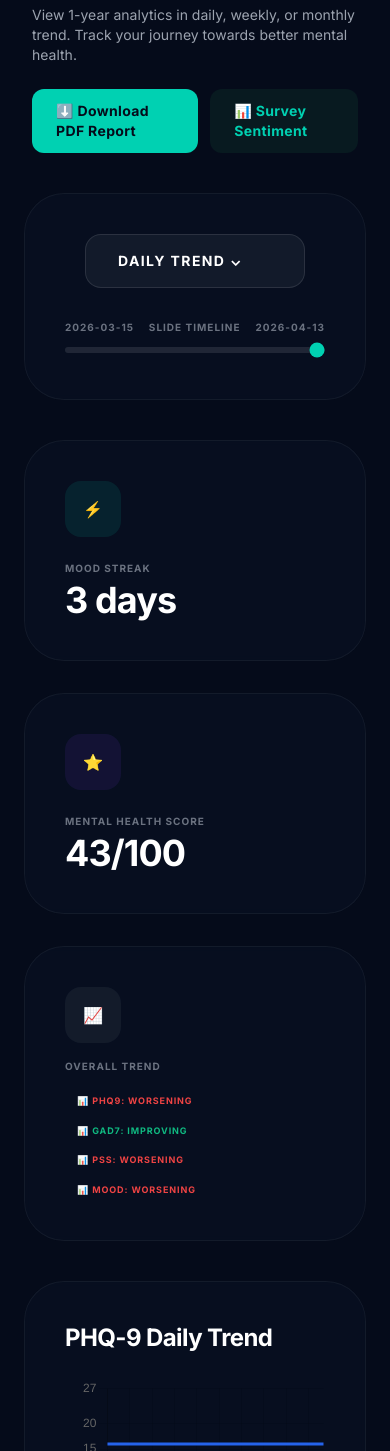
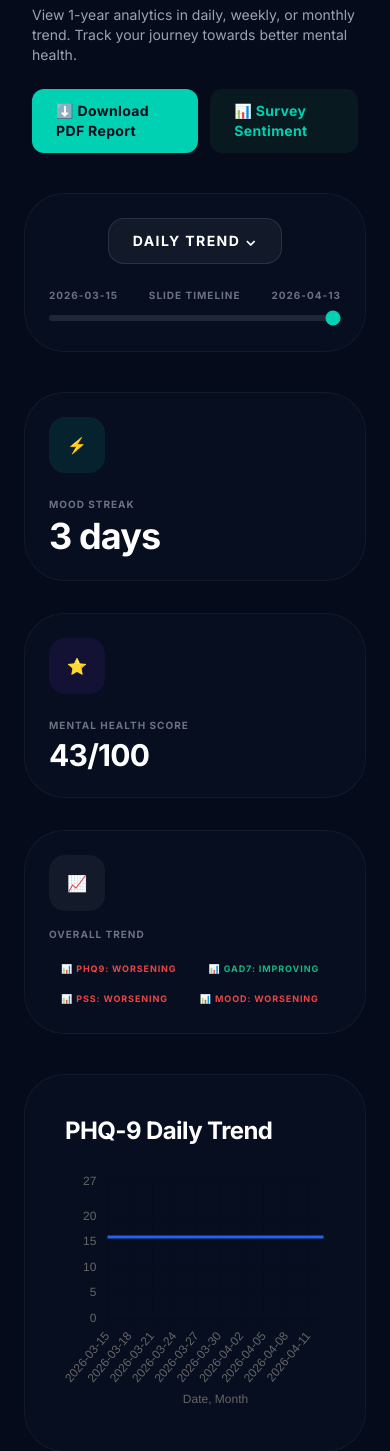
Before and after one commit to Nitesh-Bhardwaj-git/MindMend, a Django app: page /dashboard/ in a window 390 px wide. Shown: the part 2049-3500 px from the top of the page. Run offline with Django 5.2, Linux system fonts and the light colour scheme; a user stored in the database is signed in; data comes from the database, SQL or seed files in the repository; some libraries are stand-ins or nearby versions.

Commit message:
fix: responsive design improvements across mood tracker, survey dashboard and dashboard

```diff
--- a/templates/Mind_Mend/dashboard.html
+++ b/templates/Mind_Mend/dashboard.html
@@ -210,9 +210,9 @@
 
 
 <!-- Trend Selector -->
-    <div class="relative z-[60] bg-[#0a1428]/40 backdrop-blur-sm rounded-[40px] border border-white/5 p-10 flex flex-col md:flex-row items-center justify-between gap-8">
+    <div class="relative z-[60] bg-[#0a1428]/40 backdrop-blur-sm rounded-[40px] border border-white/5 p-6 md:p-10 flex flex-col md:flex-row items-center justify-between gap-6 md:gap-8">
       <div class="relative">
-        <button id="trend-mode-btn" type="button" class="px-8 py-4 rounded-2xl bg-white/5 border border-white/10 text-white font-bold text-sm uppercase tracking-widest flex items-center gap-4 hover:bg-white/10 transition-all min-w-[220px] justify-between">
+        <button id="trend-mode-btn" type="button" class="px-6 md:px-8 py-3 md:py-4 rounded-2xl bg-white/5 border border-white/10 text-white font-bold text-sm uppercase tracking-widest flex items-center gap-4 hover:bg-white/10 transition-all w-full md:min-w-[220px] md:w-auto justify-between">
           Daily Trend ⌄
         </button>
         <div id="trend-mode-menu" class="hidden absolute top-full left-0 right-0 mt-2 bg-[#0a1428] border border-white/10 rounded-2xl overflow-hidden z-50 shadow-2xl">
@@ -234,7 +234,7 @@
 
     <!-- Cards Section -->
     <div class="grid grid-cols-1 md:grid-cols-3 gap-8">
-      <div class="bg-[#0a1428]/40 backdrop-blur-sm rounded-[40px] border border-white/5 p-10 space-y-6">
+      <div class="bg-[#0a1428]/40 backdrop-blur-sm rounded-[40px] border border-white/5 p-6 md:p-10 space-y-6">
         <div class="h-14 w-14 rounded-2xl bg-[#00d1b2]/10 flex items-center justify-center">⚡</div>
         <div class="space-y-1">
           <p class="text-[10px] text-gray-500 font-bold uppercase tracking-widest">Mood Streak</p>
@@ -242,15 +242,15 @@
         </div>
       </div>
 
-      <div class="bg-[#0a1428]/40 backdrop-blur-sm rounded-[40px] border border-white/5 p-10 space-y-6">
+      <div class="bg-[#0a1428]/40 backdrop-blur-sm rounded-[40px] border border-white/5 p-6 md:p-10 space-y-6">
         <div class="h-14 w-14 rounded-2xl bg-[#7c3aed]/10 flex items-center justify-center">⭐</div>
         <div class="space-y-1">
           <p class="text-[10px] text-gray-500 font-bold uppercase tracking-widest">Mental Health Score</p>
-          <p class="text-4xl font-bold text-white tracking-tight">{{ mental_health_score|default_if_none:"—" }}/100</p>
+          <p class="text-3xl md:text-4xl font-bold text-white tracking-tight">{{ mental_health_score|default_if_none:"—" }}/100</p>
         </div>
       </div>
 
-      <div class="bg-[#0a1428]/40 backdrop-blur-sm rounded-[40px] border border-white/5 p-10 space-y-4">
+      <div class="bg-[#0a1428]/40 backdrop-blur-sm rounded-[40px] border border-white/5 p-6 md:p-10 space-y-4">
         <div class="h-14 w-14 rounded-2xl bg-white/5 flex items-center justify-center">📈</div>
         <p class="text-[10px] text-gray-500 font-bold uppercase tracking-widest">Overall Trend</p>
         <div class="flex flex-wrap gap-2">
--- a/templates/Mind_Mend/mood_tracker.html
+++ b/templates/Mind_Mend/mood_tracker.html
@@ -41,7 +41,7 @@
     <!-- HEADER -->
     <div class="flex flex-col md:flex-row md:items-end justify-between gap-8 mb-12">
       <div>
-        <h1 class="text-5xl font-bold text-white">Mood Tracker</h1>
+        <h1 class="text-3xl sm:text-4xl md:text-5xl font-bold text-white">Mood Tracker</h1>
         <p class="text-gray-400 mt-2">Track your emotional journey and discover patterns that influence your well-being.</p>
       </div>
 
@@ -115,7 +115,7 @@
 
           <!-- ACTIVITIES -->
           <p class="text-xs text-gray-500 mb-2">ACTIVITIES</p>
-          <div class="grid grid-cols-4 sm:grid-cols-6 md:grid-cols-8 gap-2 mb-4">
+          <div class="grid grid-cols-3 sm:grid-cols-4 md:grid-cols-6 lg:grid-cols-8 gap-2 mb-4">
             {% for chip in activity_chips %}
             <button type="button"
               class="activity-chip px-2 py-1 rounded-full border border-gray-600 text-gray-400 text-xs
```
Also changed, not shown: templates/Mind_Mend/survey_sentiment_dashboard.html (+5 -5 lines).
